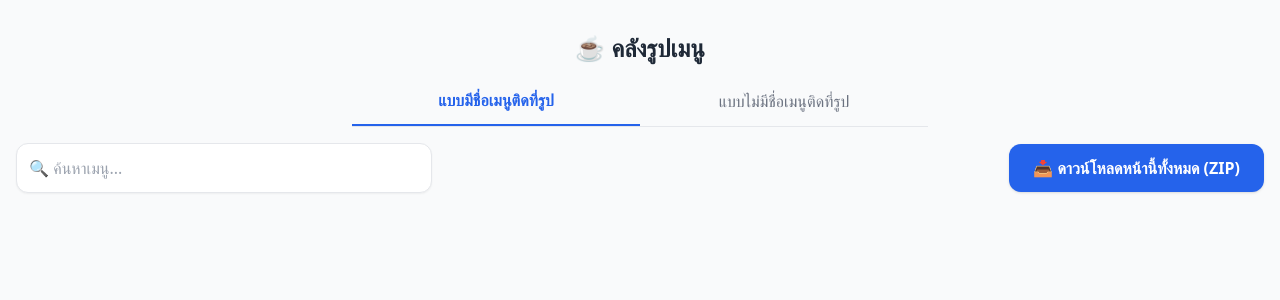
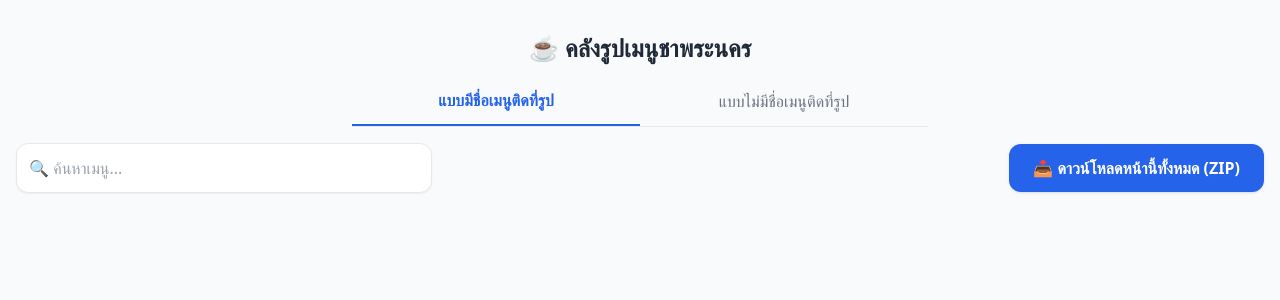
Before and after one commit to puppity/drink-menu, a Flask app: template templates/index.html in a window 1280 px wide. Shown: the top 300 px of the page. Run offline with Flask 3, Linux system fonts and the light colour scheme; the template is opened without the code that fills it, so the values that code supplies are empty; some libraries are stand-ins or nearby versions.

Commit message:
Update index.html
แก้ข้อความ

```diff
--- a/templates/index.html
+++ b/templates/index.html
@@ -83,7 +83,7 @@
     </div>
 
     <div class="max-w-7xl mx-auto relative">
-        <h1 class="text-2xl font-bold mb-4 text-center text-gray-800 pt-4">☕ คลังรูปเมนู</h1>
+        <h1 class="text-2xl font-bold mb-4 text-center text-gray-800 pt-4">☕ คลังรูปเมนูชาพระนคร</h1>
 
         <div class="flex border-b border-gray-200 mb-4 sticky top-0 bg-gray-50 z-20 pt-2 transition-all max-w-xl mx-auto" id="topBar">
             <button onclick="switchTab('watermark')" id="btn-watermark" class="flex-1 pb-3 text-center transition tab-active">แบบมีชื่อเมนูติดที่รูป</button>
```
